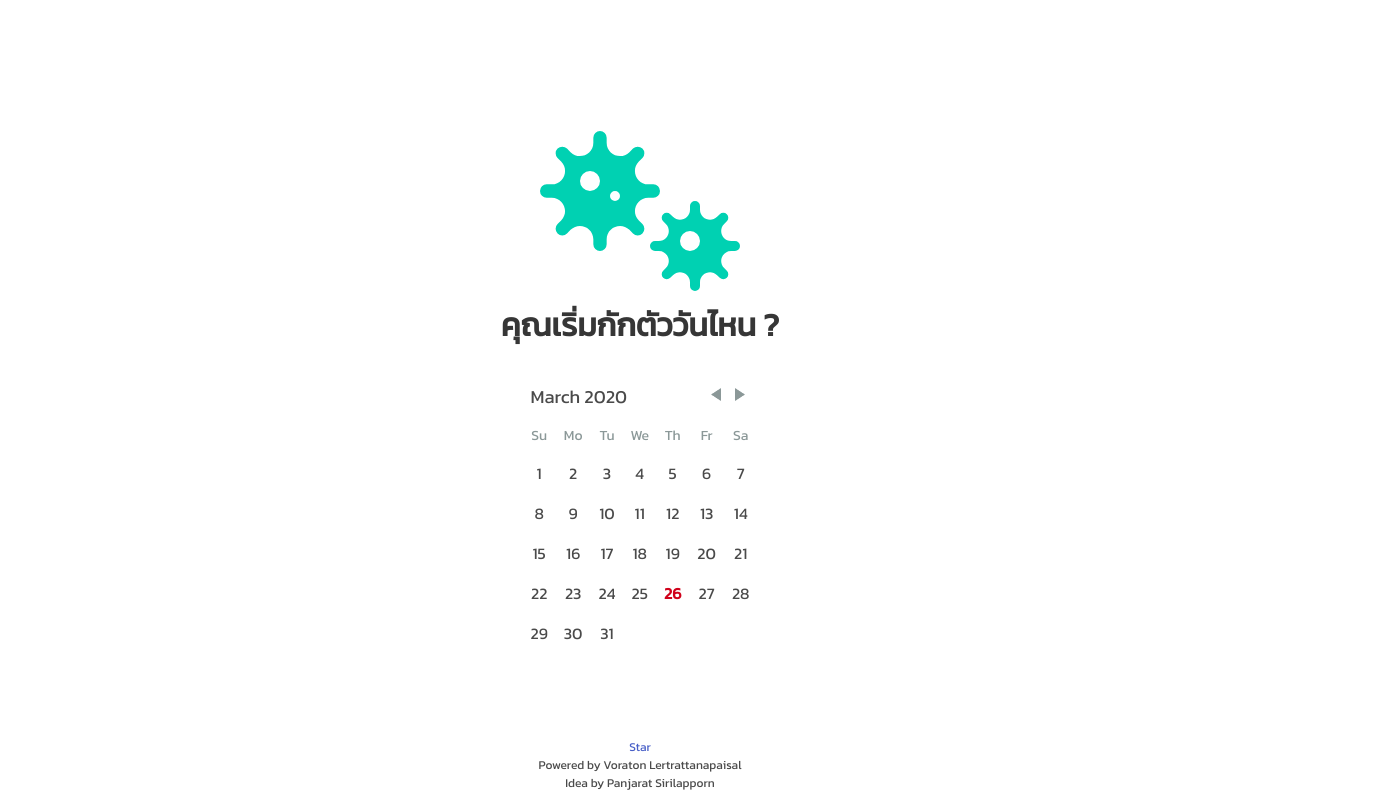
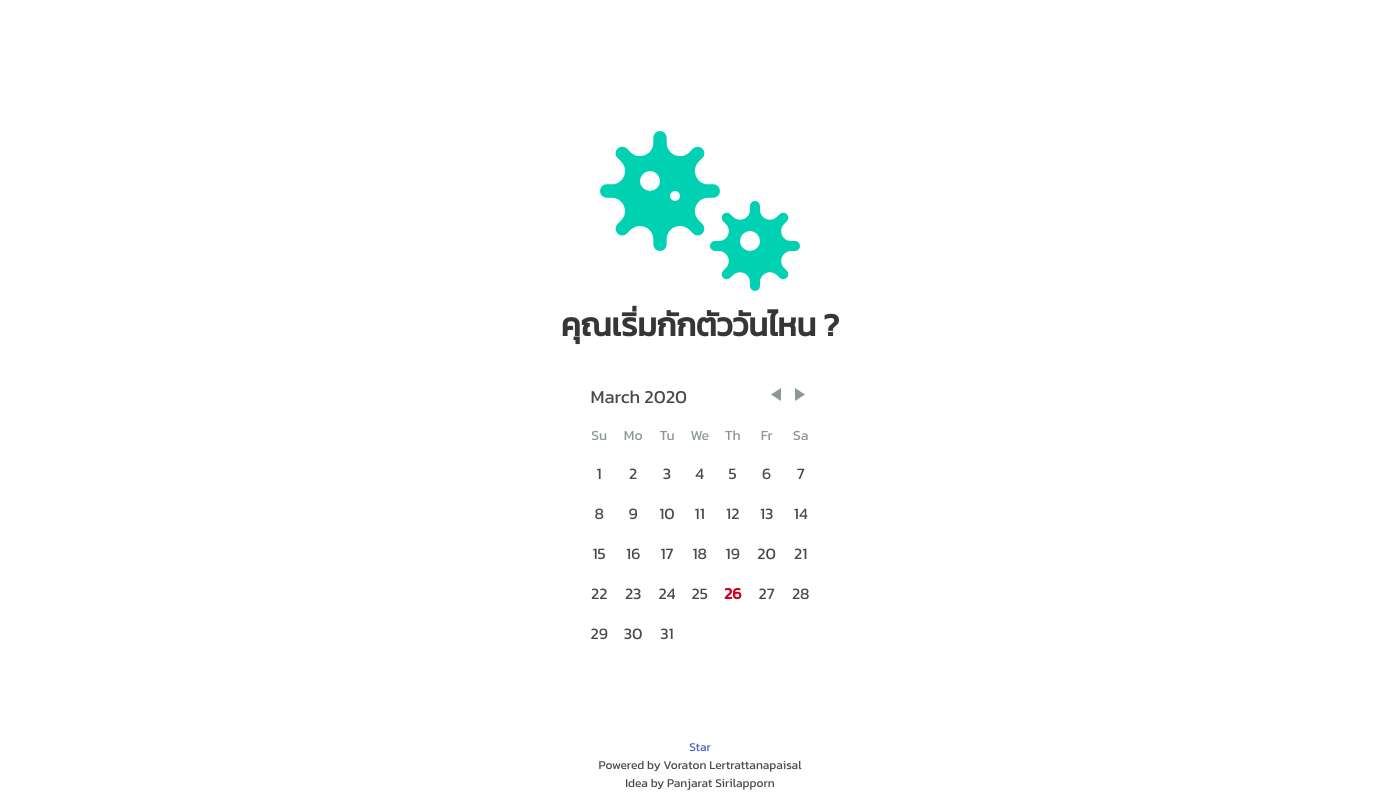
Before and after one commit to ReiiYuki/covid-19, a React (Create React App) app: page / in a window 1280 px wide. Shown: the whole page, 1400 px wide, since content can reach past the window. Built offline with nearby package versions, Linux system fonts and the light colour scheme.

Commit message:
Add More Space

```diff
--- a/src/App.tsx
+++ b/src/App.tsx
@@ -1,10 +1,15 @@
-import React, { useState, useEffect } from 'react';
-import styled, { createGlobalStyle } from 'styled-components'
+import React, {
+  useEffect,
+  useState,
+} from 'react';
+
+import styled, { createGlobalStyle } from 'styled-components';
+
+import CountdownPage from './pages/CountdownPage';
 import InitTrackPage from './pages/InitTrackPage';
-import CountdownPage from './pages/CountdownPage';
 
 const PageContainer = styled.div`
-  width: 100vw;
+  width: calc(100vw + 120px);
   height: 100vh;
   display: flex;
   align-items: center;
```
